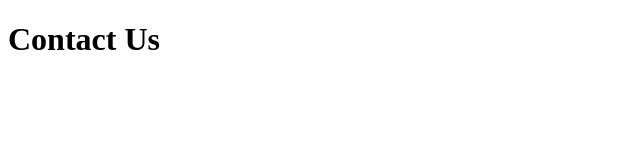
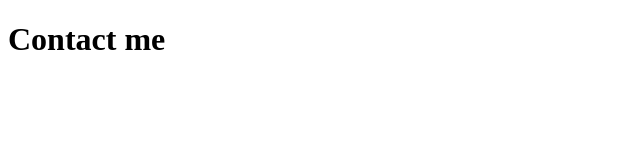
Before and after one commit to Adnan-Alvi/learn-git, a plain HTML site: page ontact.html in a window 1280 px wide. Shown: the full height of the page, 0-640 px from the left. Drawn offline with Linux system fonts and the light colour scheme.

Commit message:
change in h1 tag

```diff
--- a/ontact.html
+++ b/ontact.html
@@ -7,6 +7,6 @@
     <title>Contact Us</title>
 </head>
 <body>
-    <h1>Contact Us</h1>
+    <h1>Contact me</h1>
 </body>
 </html>
```
